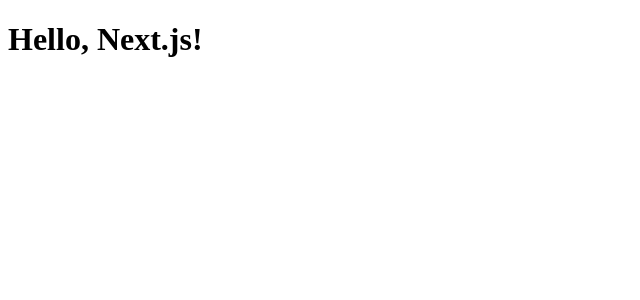
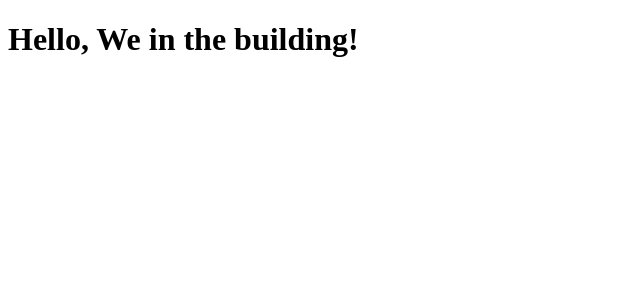
Before and after one commit to Kirera-Wainaina/portfolio-website, a Next.js app: page / in a window 1280 px wide. Shown: the top 300 px of the page, without its empty margins (0-640 px from the left). Built offline with nearby package versions, Linux system fonts and the light colour scheme.

Commit message:
Create a placeholder homepage

```diff
--- a/app/page.tsx
+++ b/app/page.tsx
@@ -1,5 +1,5 @@
 import * as React from "react";
 
 export default function Page() {
-  return <h1>Hello, Next.js!</h1>
+  return <h1>Hello, We in the building!</h1>
 }
```
